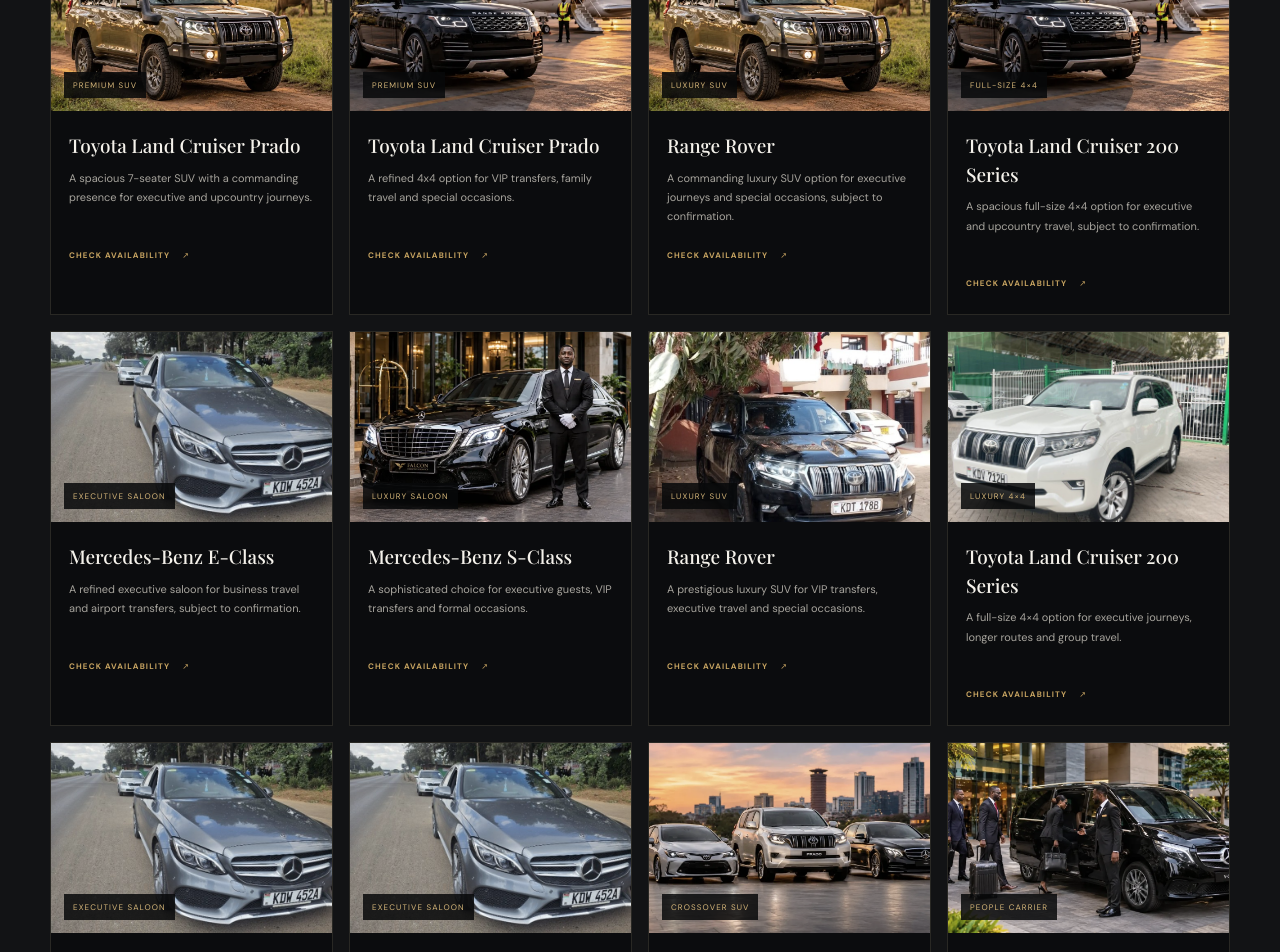
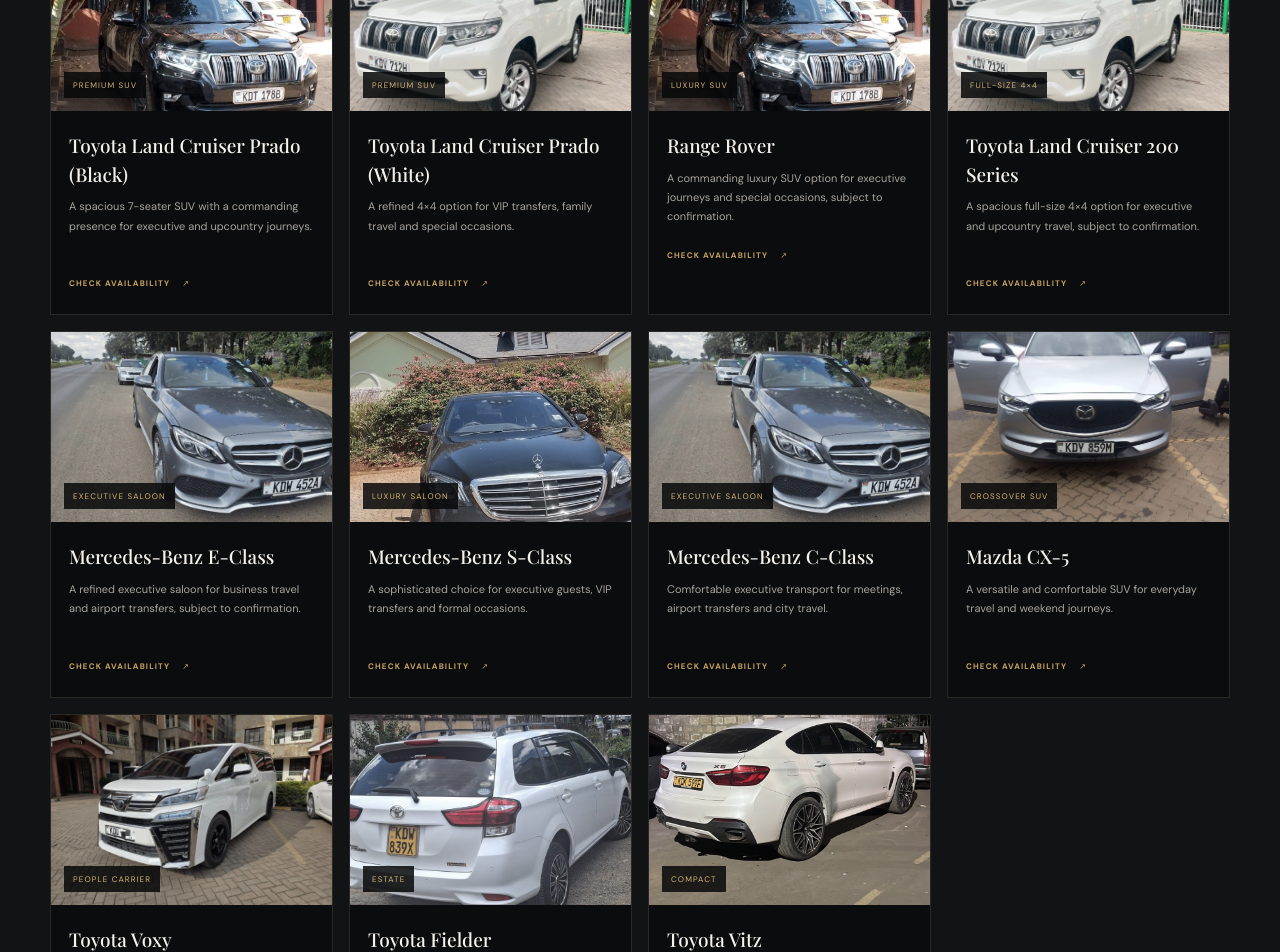
Before and after one commit to clementmburu21-design/falcon-exec-site, a React (Vite) app: page / in a window 1280 px wide. Shown: the part 2160-3112 px from the top of the page. Built offline with nearby package versions, Linux system fonts and the light colour scheme; a web font is replaced by a local one.

Commit message:
Correct homepage fleet photo assignments and remove duplicate vehicle cards

```diff
--- a/src/pages/Home.jsx
+++ b/src/pages/Home.jsx
@@ -4,18 +4,15 @@ import { Link } from 'react-router-dom'
 const whatsapp = 'https://wa.me/254768000540?text=Hello%20Falcon%20Executive%20Logistics%2C%20I%27d%20like%20to%20make%20a%20booking%20enquiry.'
 
 const fleet = [
-  { category: 'PREMIUM SUV', name: 'Toyota Land Cruiser Prado', detail: 'A spacious 7-seater SUV with a commanding presence for executive and upcountry journeys.', image: '/fleet/safari-upcountry.webp', alt: 'Black Toyota Land Cruiser Prado' },
-  { category: 'PREMIUM SUV', name: 'Toyota Land Cruiser Prado', detail: 'A refined 4x4 option for VIP transfers, family travel and special occasions.', image: '/fleet/airport-transfers.webp', alt: 'White Toyota Land Cruiser Prado' },
-  { category: 'LUXURY SUV', name: 'Range Rover', detail: 'A commanding luxury SUV option for executive journeys and special occasions, subject to confirmation.', image: '/fleet/safari-upcountry.webp', alt: 'Representative luxury black SUV' },
-  { category: 'FULL-SIZE 4×4', name: 'Toyota Land Cruiser 200 Series', detail: 'A spacious full-size 4×4 option for executive and upcountry travel, subject to confirmation.', image: '/fleet/airport-transfers.webp', alt: 'Representative Toyota Land Cruiser 4x4' },
-  { category: 'EXECUTIVE SALOON', name: 'Mercedes-Benz E-Class', detail: 'A refined executive saloon for business travel and airport transfers, subject to confirmation.', image: '/fleet/mercedes-c-class.jpg', alt: 'Representative Mercedes-Benz executive saloon' },
-  { category: 'LUXURY SALOON', name: 'Mercedes-Benz S-Class', detail: 'A sophisticated choice for executive guests, VIP transfers and formal occasions.', image: '/fleet/chauffeur.webp', alt: 'Mercedes-Benz S-Class' },
-  { category: 'LUXURY SUV', name: 'Range Rover', detail: 'A prestigious luxury SUV for VIP transfers, executive travel and special occasions.', image: '/fleet/prado-black.jpg', alt: 'Representative luxury black SUV' },
-  { category: 'LUXURY 4×4', name: 'Toyota Land Cruiser 200 Series', detail: 'A full-size 4×4 option for executive journeys, longer routes and group travel.', image: '/fleet/prado-white.jpg', alt: 'Representative Toyota Land Cruiser 4x4' },
-  { category: 'EXECUTIVE SALOON', name: 'Mercedes-Benz E-Class', detail: 'A refined saloon for business meetings, airport transfers and city travel.', image: '/fleet/mercedes-c-class.jpg', alt: 'Representative Mercedes-Benz executive saloon' },
+  { category: 'PREMIUM SUV', name: 'Toyota Land Cruiser Prado (Black)', detail: 'A spacious 7-seater SUV with a commanding presence for executive and upcountry journeys.', image: '/fleet/prado-black.jpg', alt: 'Black Toyota Land Cruiser Prado' },
+  { category: 'PREMIUM SUV', name: 'Toyota Land Cruiser Prado (White)', detail: 'A refined 4×4 option for VIP transfers, family travel and special occasions.', image: '/fleet/prado-white.jpg', alt: 'White Toyota Land Cruiser Prado' },
+  { category: 'LUXURY SUV', name: 'Range Rover', detail: 'A commanding luxury SUV option for executive journeys and special occasions, subject to confirmation.', image: '/fleet/prado-black.jpg', alt: 'Representative premium black luxury SUV; exact Range Rover model confirmed on enquiry' },
+  { category: 'FULL-SIZE 4×4', name: 'Toyota Land Cruiser 200 Series', detail: 'A spacious full-size 4×4 option for executive and upcountry travel, subject to confirmation.', image: '/fleet/prado-white.jpg', alt: 'Representative Toyota Land Cruiser 4×4; exact 200 Series vehicle confirmed on enquiry' },
+  { category: 'EXECUTIVE SALOON', name: 'Mercedes-Benz E-Class', detail: 'A refined executive saloon for business travel and airport transfers, subject to confirmation.', image: '/fleet/mercedes-c-class.jpg', alt: 'Representative Mercedes-Benz executive saloon; exact E-Class specification confirmed on enquiry' },
+  { category: 'LUXURY SALOON', name: 'Mercedes-Benz S-Class', detail: 'A sophisticated choice for executive guests, VIP transfers and formal occasions.', image: '/fleet/mercedes-s-class.jpg', alt: 'Mercedes-Benz S-Class' },
   { category: 'EXECUTIVE SALOON', name: 'Mercedes-Benz C-Class', detail: 'Comfortable executive transport for meetings, airport transfers and city travel.', image: '/fleet/mercedes-c-class.jpg', alt: 'Mercedes-Benz C-Class' },
-  { category: 'CROSSOVER SUV', name: 'Mazda CX-5', detail: 'A versatile and comfortable SUV for everyday travel and weekend journeys.', image: '/fleet/premium-car-hire.webp', alt: 'Mazda CX-5' },
-  { category: 'PEOPLE CARRIER', name: 'Toyota Voxy', detail: 'A practical option for families, small groups and comfortable transfers.', image: '/fleet/corporate-delegation.webp', alt: 'Toyota Voxy' },
+  { category: 'CROSSOVER SUV', name: 'Mazda CX-5', detail: 'A versatile and comfortable SUV for everyday travel and weekend journeys.', image: '/fleet/mazda-cx5.jpg', alt: 'Mazda CX-5' },
+  { category: 'PEOPLE CARRIER', name: 'Toyota Voxy', detail: 'A practical option for families, small groups and comfortable transfers.', image: '/fleet/toyota-voxy.jpg', alt: 'Toyota Voxy' },
   { category: 'ESTATE', name: 'Toyota Fielder', detail: 'A dependable, economical choice for practical city and business travel.', image: '/fleet/toyota-fielder.jpg', alt: 'Toyota Fielder' },
   { category: 'COMPACT', name: 'Toyota Vitz', detail: 'A compact option for convenient and budget-conscious city mobility.', image: '/fleet/toyota-vitz.jpg', alt: 'Toyota Vitz' },
 ]
```
